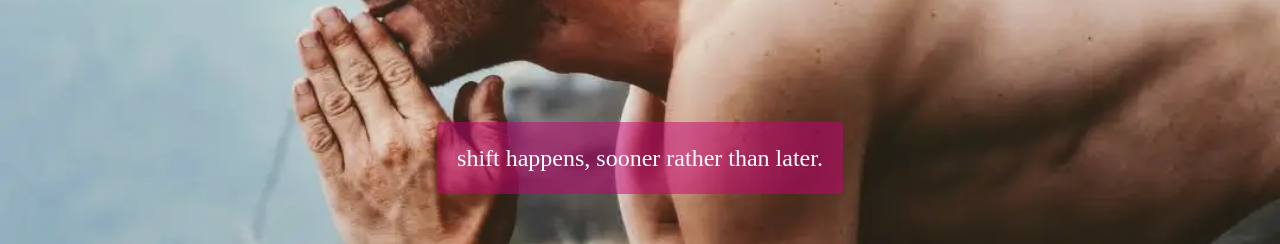
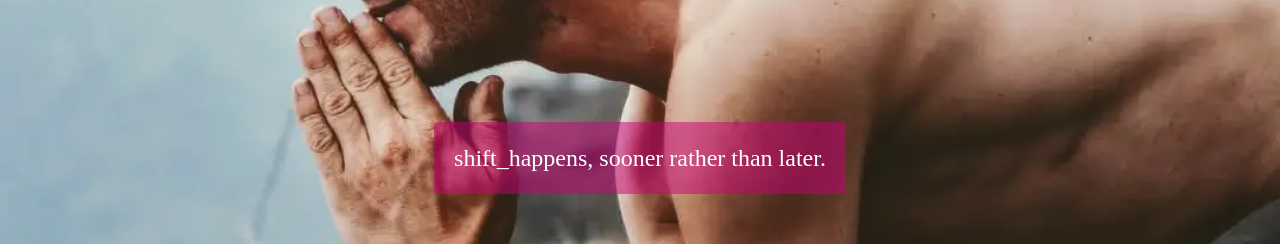
Before and after one commit to Existenziell/yoga.christof.digital, a Next.js app: page / in a window 1280 px wide. Shown: the part 1660-1904 px from the top of the page. Built offline with nearby package versions, Linux system fonts and the light colour scheme; a web font is replaced by a local one.

Commit message:
Update index.js

```diff
--- a/pages/index.js
+++ b/pages/index.js
@@ -41,7 +41,7 @@ export default function Index() {
 
       <section className='flex items-center justify-center h-screen mb-12 sm:bg-fixed bg-center bg-cover bg-parallax-2'>
         <div className='p-5 text-2xl rounded text-white bg-brand bg-opacity-50 dark:bg-brand-dark'>
-          shift happens, sooner rather than later.
+          shift_happens, sooner rather than later.
         </div>
       </section>
       <div className='max-w-lg m-auto'>
```
